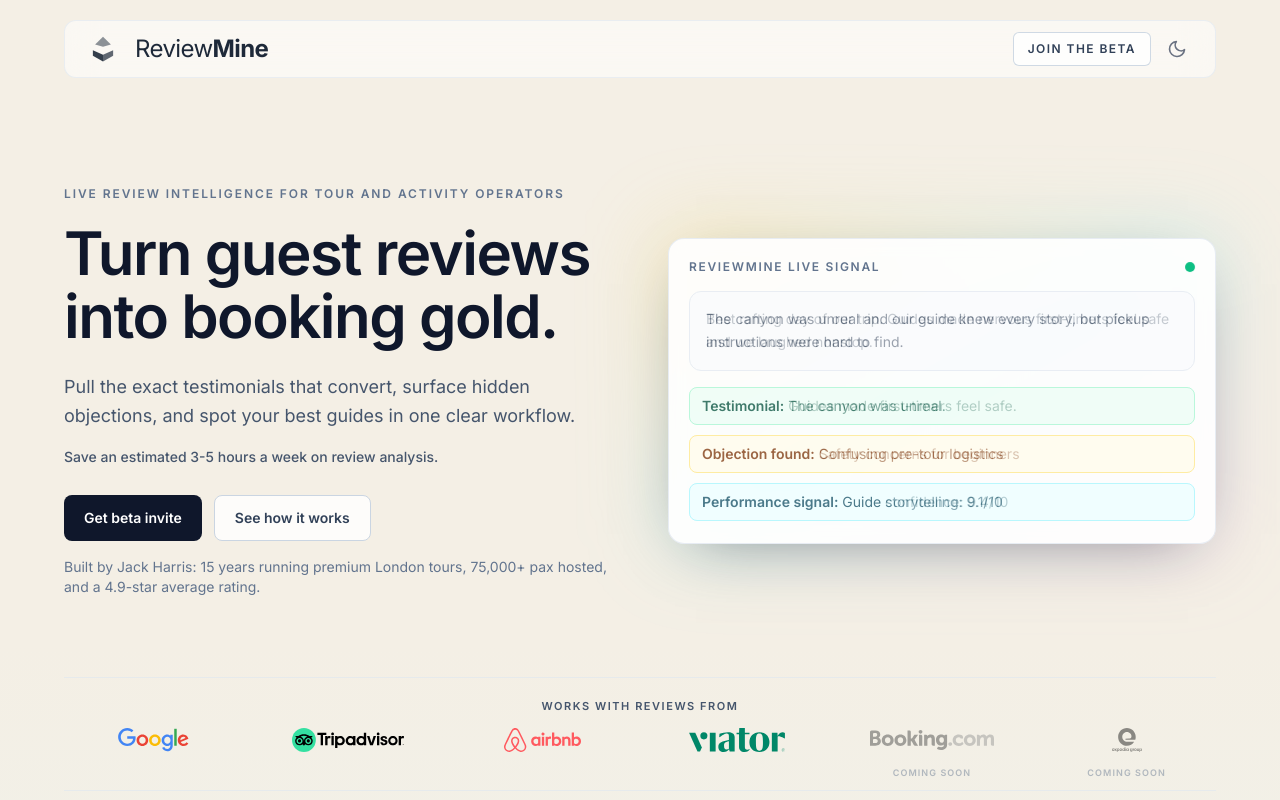
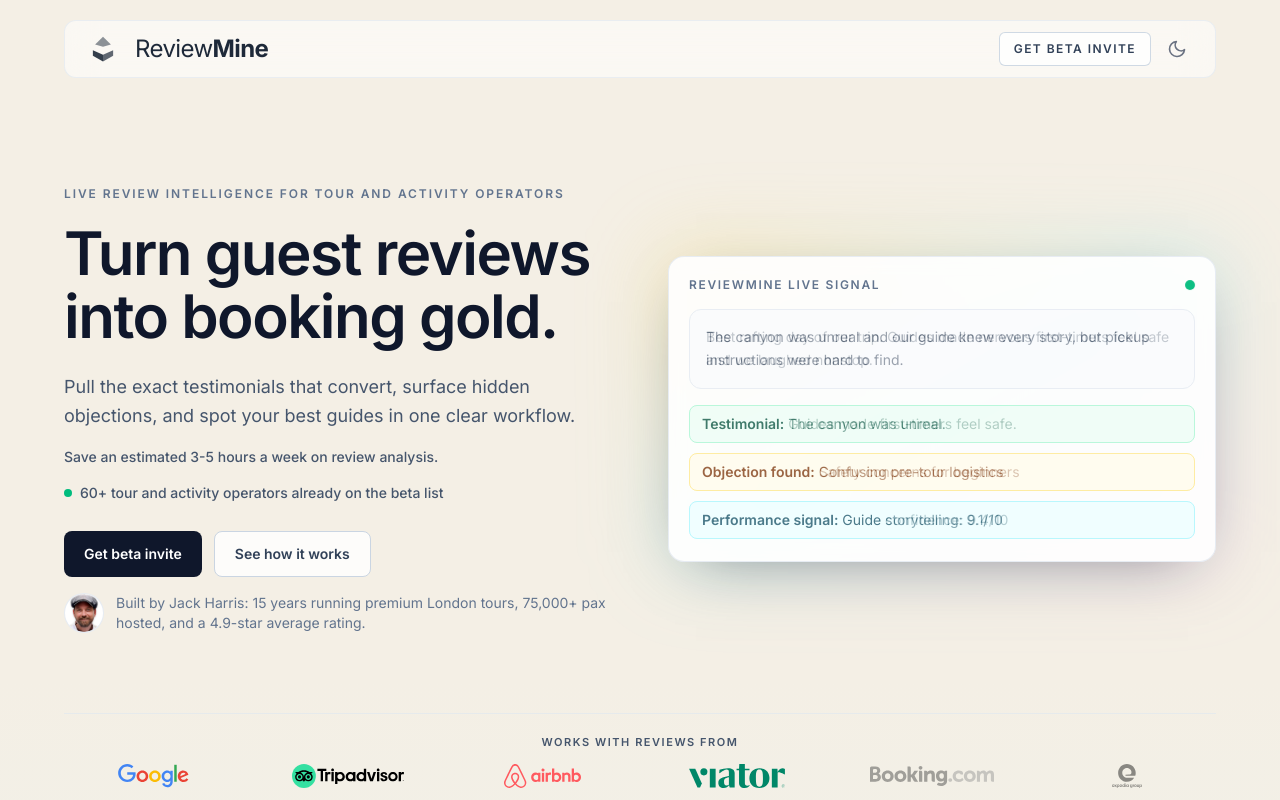
Before and after one commit to jackoliverharris/reviewmine-landing, a Next.js app: page / in a window 1280 px wide. Shown: the top 800 px of the page. Built offline with nearby package versions, Linux system fonts and the light colour scheme; no server answers.

Commit message:
Polish hero credibility and CTA messaging

```diff
--- a/src/components/Faq.tsx
+++ b/src/components/Faq.tsx
@@ -23,6 +23,11 @@
     question: "How much will it cost?",
     answer:
       "Pricing will be announced before public launch. Beta users get early access and direct input into plan design.",
+  },
+  {
+    question: "How is this different from just using ChatGPT?",
+    answer:
+      "ChatGPT can help with one-off prompts, but ReviewMine gives you a repeatable workflow. It ingests incoming reviews continuously, tracks patterns over time, and turns insights into publish-ready proof blocks without restarting context every session.",
   },
 ];
 
--- a/src/components/Features.tsx
+++ b/src/components/Features.tsx
@@ -168,7 +168,7 @@
           Built for tour and activity operators who want outcomes, not dashboards
         </p>
         <h2 className="mt-3 text-center text-3xl md:text-4xl font-semibold tracking-tight text-slate-900 dark:text-slate-100">
-          From review chaos to clear growth signals.
+          See what changes when every review gets analyzed.
         </h2>
         <p className="mt-3 max-w-2xl mx-auto text-center text-base leading-relaxed text-slate-600 dark:text-slate-300">
           Start with the same reviews you already have. Leave with sharper messaging,
@@ -488,7 +488,7 @@
               The ReviewMine way
             </p>
             <h3 className="mt-2 text-xl font-semibold tracking-tight text-slate-900 dark:text-slate-100">
-              Turn reviews into deployable proof and performance signals.
+              Make marketing and staffing calls with evidence.
             </h3>
             <p className="mt-2 text-sm leading-relaxed text-slate-700 dark:text-slate-300">
               Connect once. ReviewMine reads every new review, groups your strongest
--- a/src/components/Header.tsx
+++ b/src/components/Header.tsx
@@ -11,7 +11,7 @@
             href="#waitlist"
             className="hidden sm:inline-flex whitespace-nowrap rounded-md border border-slate-300/90 bg-white/80 px-2.5 py-2 text-[11px] font-semibold uppercase tracking-[0.1em] text-slate-700 transition hover:border-slate-500 hover:text-slate-900 dark:border-slate-600 dark:bg-slate-900/70 dark:text-slate-200 dark:hover:border-slate-400 dark:hover:text-white sm:px-3.5 sm:text-xs sm:tracking-[0.12em]"
           >
-            Join the beta
+            Get beta invite
           </a>
           <ThemeToggle />
         </div>
--- a/src/components/Hero.tsx
+++ b/src/components/Hero.tsx
@@ -1,5 +1,6 @@
 "use client";
 
+import Image from "next/image";
 import { useCallback, useEffect, useLayoutEffect, useRef, useState } from "react";
 
 const LIVE_SIGNAL_CYCLE_MS = 6200;
@@ -216,6 +217,10 @@
           <p className="mt-4 text-sm font-medium text-slate-600 dark:text-slate-300">
             Save an estimated 3-5 hours a week on review analysis.
           </p>
+          <p className="mt-4 inline-flex items-center gap-2 text-sm font-medium text-slate-600 dark:text-slate-300">
+            <span className="inline-flex h-2 w-2 rounded-full bg-emerald-500" />
+            60+ tour and activity operators already on the beta list
+          </p>
           <div className="mt-7 flex flex-wrap gap-3">
             <a
               href="#waitlist"
@@ -230,10 +235,21 @@
               See how it works
             </a>
           </div>
-          <p className="mt-4 max-w-xl text-sm text-slate-500 dark:text-slate-400">
-            Built by Jack Harris: 15 years running premium London tours, 75,000+
-            pax hosted, and a 4.9-star average rating.
-          </p>
+          <div className="mt-4 flex max-w-xl items-center gap-3 text-sm text-slate-500 dark:text-slate-400">
+            <span className="inline-flex h-10 w-10 shrink-0 overflow-hidden rounded-full border border-slate-200/80 bg-white dark:border-slate-700 dark:bg-slate-900">
+              <Image
+                src="/founder/jack-harris.png"
+                alt="Jack Harris"
+                width={40}
+                height={40}
+                className="h-full w-full object-cover"
+              />
+            </span>
+            <p>
+              Built by Jack Harris: 15 years running premium London tours, 75,000+
+              pax hosted, and a 4.9-star average rating.
+            </p>
+          </div>
         </div>
 
         <div className="relative">
--- a/src/components/MobileStickyCta.tsx
+++ b/src/components/MobileStickyCta.tsx
@@ -48,7 +48,7 @@
           aria-hidden={!shouldShow}
           className="block w-full rounded-xl border border-slate-900/80 bg-slate-900 px-5 py-3 text-center text-sm font-semibold uppercase tracking-[0.12em] text-white shadow-[0_18px_40px_-24px_rgba(15,23,42,0.9)] transition hover:bg-slate-800 dark:border-slate-100/80 dark:bg-slate-100 dark:text-slate-900 dark:hover:bg-white"
         >
-          Join the beta
+          Get beta invite
         </a>
       </div>
     </div>
--- a/src/components/WaitlistForm.tsx
+++ b/src/components/WaitlistForm.tsx
@@ -161,17 +161,17 @@
           Early access
         </p>
         <h2 className="mt-2 text-3xl md:text-4xl font-semibold tracking-tight text-slate-900 dark:text-slate-100">
-          Get priority beta access.
+          Get beta invite.
         </h2>
         <p className="mt-2 text-base text-slate-600 dark:text-slate-300">
-          Get early access to the tool that turns your reviews into bookings and
+          Get beta invite to the tool that turns your reviews into bookings and
           help shape it for operators like you.
         </p>
       </div>
       <div className="max-w-2xl mx-auto rounded-2xl border border-slate-200 bg-white/85 p-6 md:p-8 shadow-[0_20px_65px_-40px_rgba(15,23,42,0.7)] dark:border-slate-700 dark:bg-slate-900/70">
         <div className="flex items-center justify-between gap-3">
           <h2 className="text-2xl font-semibold tracking-tight text-slate-900 dark:text-slate-100">
-            Apply for early access
+            Get beta invite
           </h2>
           <p className="shrink-0 whitespace-nowrap text-xs font-semibold uppercase tracking-[0.14em] text-slate-500 dark:text-slate-400">
             Step {step} of 2
```
Also changed, not shown: public/founder/jack-harris.png (added).
